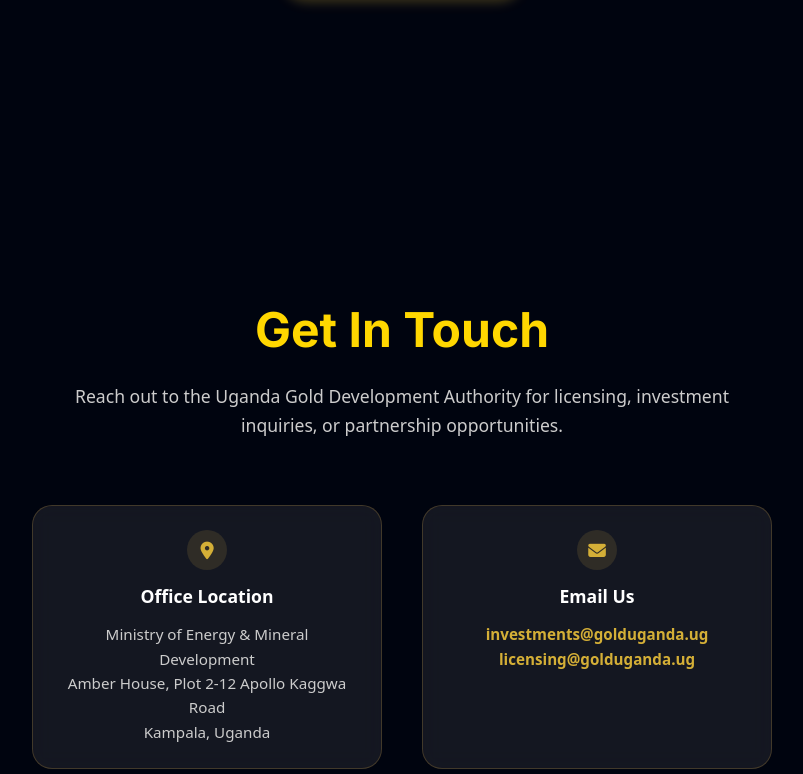
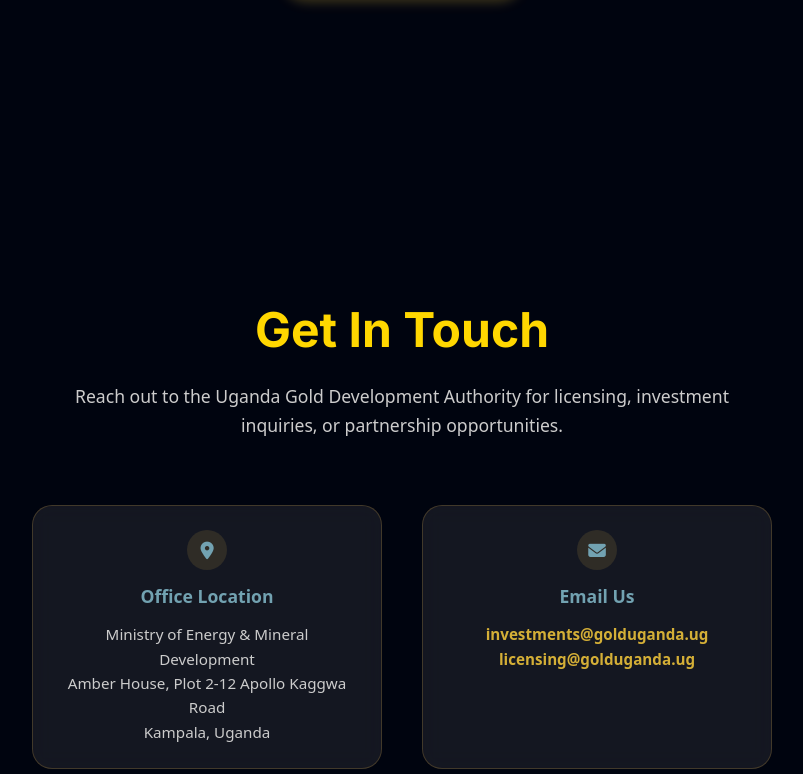
Before and after one commit to QuickBeeBot/uganda_gold, a React (Vite) app: page / in a window 1280 px wide. Shown: the part 3103-3877 px from the top of the page, without its empty margins (238-1041 px from the left). Built offline with nearby package versions, Linux system fonts and the light colour scheme; no server answers.

Commit message:
first commit

```diff
--- a/src/components/Cont.css
+++ b/src/components/Cont.css
@@ -1,8 +1,9 @@
+
+
 /* src/components/Contact.css */
 
 .contact-section {
   padding: 6rem 0;
-  background: linear-gradient(135deg, #00040f 0%, #00040f 100%);
   color: white;
 }
 
@@ -105,13 +106,13 @@
 
 .card-icon i {
   font-size: 1.3rem;
-  color: #d4af37;
+  color: #72a2b1;
 }
 
 .contact-card h4 {
   font-weight: 700;
   font-size: 1.2rem;
-  color: white;
+  color: #72a2b1;
   margin: 0 0 1rem;
 }
 
@@ -123,14 +124,14 @@
 }
 
 .contact-card a {
-  color: #d4af37;
+  color: #72a2b1;
   text-decoration: none;
   font-weight: 600;
   transition: color 0.2s;
 }
 
 .contact-card a:hover {
-  color: #ffd700;
+  color: #72a2b1;
   text-decoration: underline;
 }
 
--- a/src/components/Footer.jsx
+++ b/src/components/Footer.jsx
@@ -29,7 +29,7 @@
         <div className='flex-[1.5] w-full flex flex-row justify-between flex-wrap md:mt-0 mt-10'>
           {footerLinks.map((link) => (
             <div key={link.title} className='flex flex-col ss:my-0 my-4 min-w-[150px]'>
-              <h4 className='font-poppins font-medium text-[18px] leading-[27px] text-white'>
+              <h4 className='font-poppins font-medium text-[18px] leading-[27px] text-white' style={{ color: '#72a2b1' }} >
                 {link.title}
               </h4>
               <ul className='list-none mt-4'>
--- a/src/components/MiningAreasSection.css
+++ b/src/components/MiningAreasSection.css
@@ -74,7 +74,7 @@
   top: 8px;
   width: 12px;
   height: 12px;
-  background: #d4af37;
+  background: #72a2b1;
   border-radius: 50%;
   box-shadow: 0 0 0 3px rgba(212, 175, 55, 0.3);
 }
--- a/src/components/cont.jsx
+++ b/src/components/cont.jsx
@@ -21,9 +21,10 @@
           {/* Office Location */}
           <div className="contact-card">
             <div className="card-icon">
-              <i className="fas fa-map-marker-alt"></i>
+              <i className="fas fa-map-marker-alt"style={{ color: '#72a2b1' }} ></i>
             </div>
-            <h4>Office Location</h4>
+            <h4
+          style={{ color: '#72a2b1' }} >Office Location</h4>
             <p>
               Ministry of Energy & Mineral Development<br />
               Amber House, Plot 2-12 Apollo Kaggwa Road<br />
@@ -34,9 +35,10 @@
           {/* Email */}
           <div className="contact-card">
             <div className="card-icon">
-              <i className="fas fa-envelope"></i>
+              <i className="fas fa-envelope" style={{ color: '#72a2b1' }} ></i>
             </div>
-            <h4>Email Us</h4>
+            <h4
+          style={{ color: '#72a2b1' }} >Email Us</h4>
             <p>
               <a href="mailto:investments@golduganda.ug">investments@golduganda.ug</a>
               <br />
@@ -47,9 +49,10 @@
           {/* Phone */}
           <div className="contact-card">
             <div className="card-icon gold-bg-light">
-              <i className="fas fa-phone-alt"></i>
+              <i className="fas fa-phone-alt" style={{ color: '#72a2b1' }} ></i>
             </div>
-            <h4>Call Us</h4>
+            <h4
+          style={{ color: '#72a2b1' }} >Call Us</h4>
             <p>
               <strong>Office:</strong> <a href="tel:+256414234567">+256 414 234 567</a><br />
               <strong>24/7 Hotline:</strong> <a href="tel:+256700123456">+256 700 123 456</a>
```
